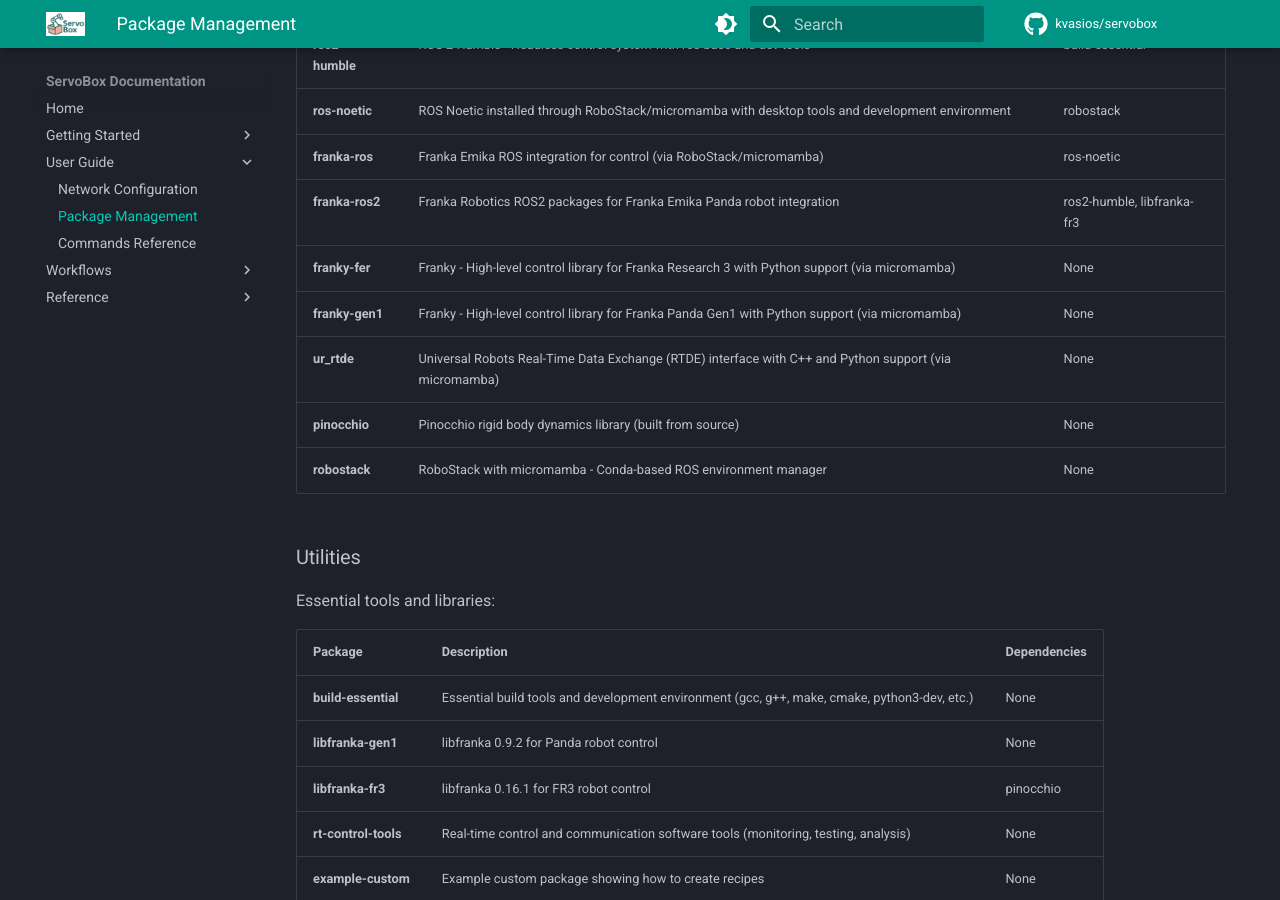
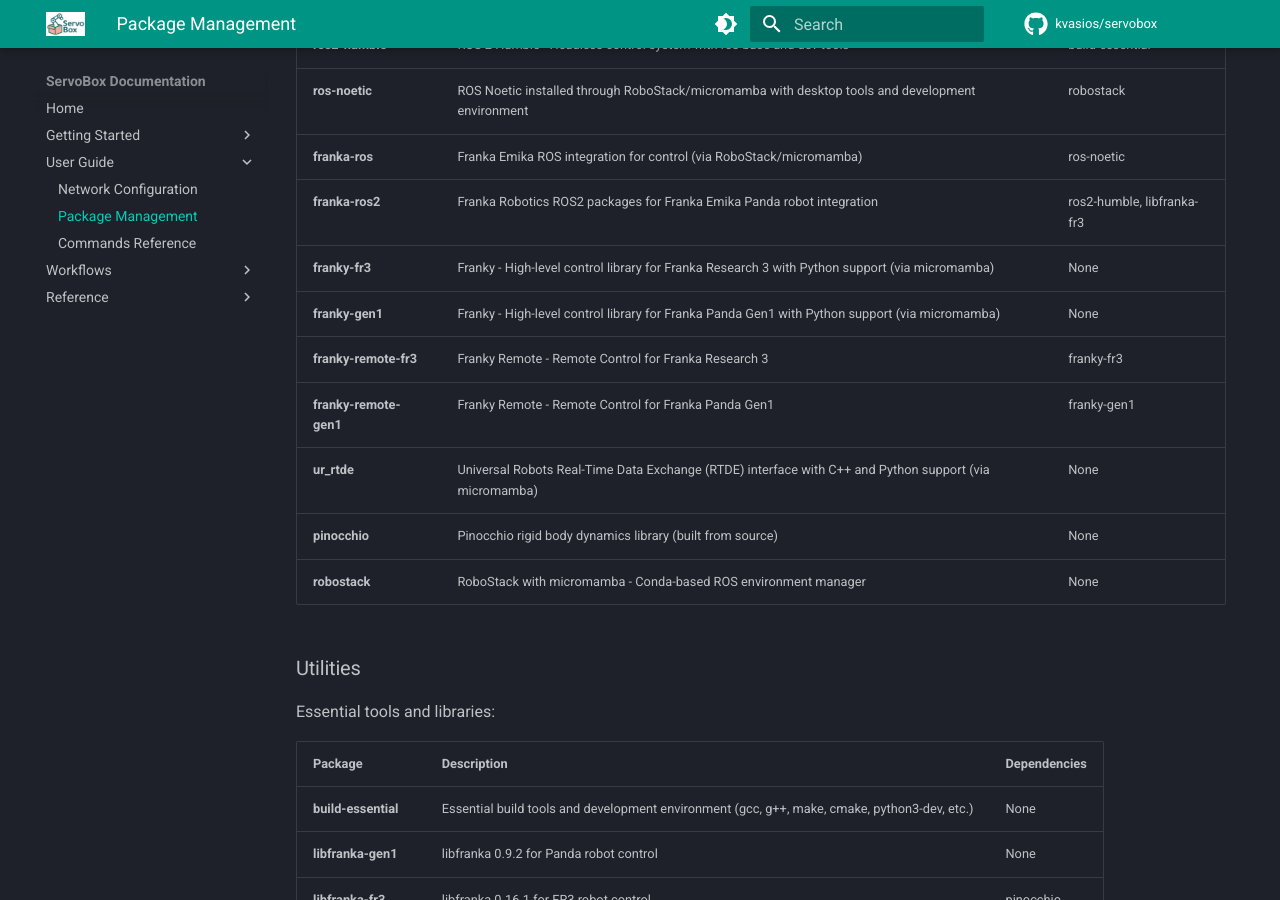
Before and after one commit to kvasios/servobox, an MkDocs documentation site: the page built from docs/content/user-guide/package-management.md, in a window 1280 px wide and 900 px high, scrolled down 2082 px. Built offline with MkDocs 1.6.1 and Material for MkDocs 9.7.7, drawn with Linux system fonts in a browser that asks for light colours; comment, search, counter and statistics services are not loaded; some of the changed text lies outside the part shown.

Commit message:
adding franky-remote

```diff
--- a/docs/content/user-guide/package-management.md
+++ b/docs/content/user-guide/package-management.md
@@ -20,7 +20,7 @@ servobox pkg-install --list
 servobox pkg-install libfranka-gen1 #or libfranka-fr3
 
 # Install franky for your robot type
-servobox pkg-install franky-fer     # For Franka Research 3
+servobox pkg-install franky-fr3     # For Franka Research 3
 servobox pkg-install franky-gen1    # For Franka Panda Gen1
 
 # Install ur_rtde for Universal Robots
@@ -85,8 +85,10 @@ Core robotics frameworks and libraries:
 | **ros-noetic** | ROS Noetic installed through RoboStack/micromamba with desktop tools and development environment | robostack |
 | **franka-ros** | Franka Emika ROS integration for control (via RoboStack/micromamba) | ros-noetic |
 | **franka-ros2** | Franka Robotics ROS2 packages for Franka Emika Panda robot integration | ros2-humble, libfranka-fr3 |
-| **franky-fer** | Franky - High-level control library for Franka Research 3 with Python support (via micromamba) | None |
+| **franky-fr3** | Franky - High-level control library for Franka Research 3 with Python support (via micromamba) | None |
 | **franky-gen1** | Franky - High-level control library for Franka Panda Gen1 with Python support (via micromamba) | None |
+| **franky-remote-fr3** | Franky Remote - Remote Control for Franka Research 3 | franky-fr3 |
+| **franky-remote-gen1** | Franky Remote - Remote Control for Franka Panda Gen1 | franky-gen1 |
 | **ur_rtde** | Universal Robots Real-Time Data Exchange (RTDE) interface with C++ and Python support (via micromamba) | None |
 | **pinocchio** | Pinocchio rigid body dynamics library (built from source) | None |
 | **robostack** | RoboStack with micromamba - Conda-based ROS environment manager | None |
```
Also changed, not shown: CHANGELOG.md, 13 other files.
